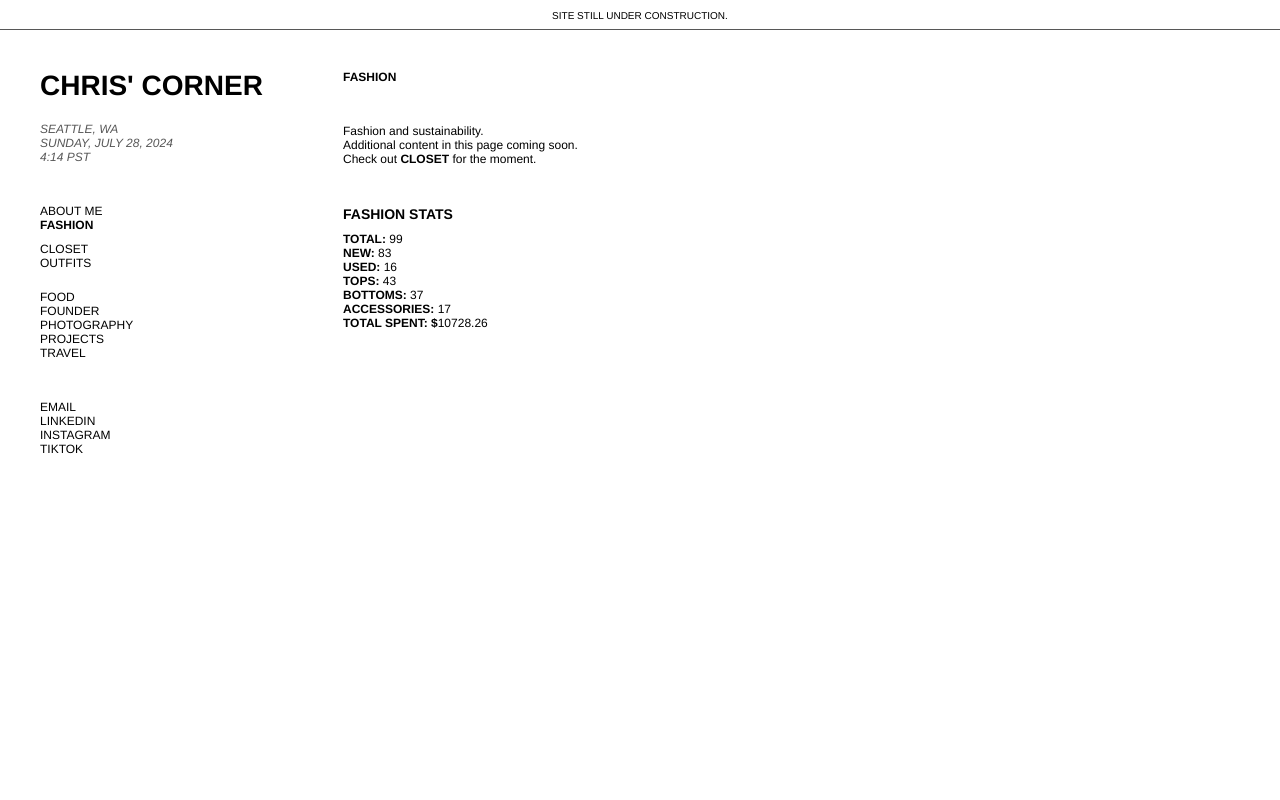
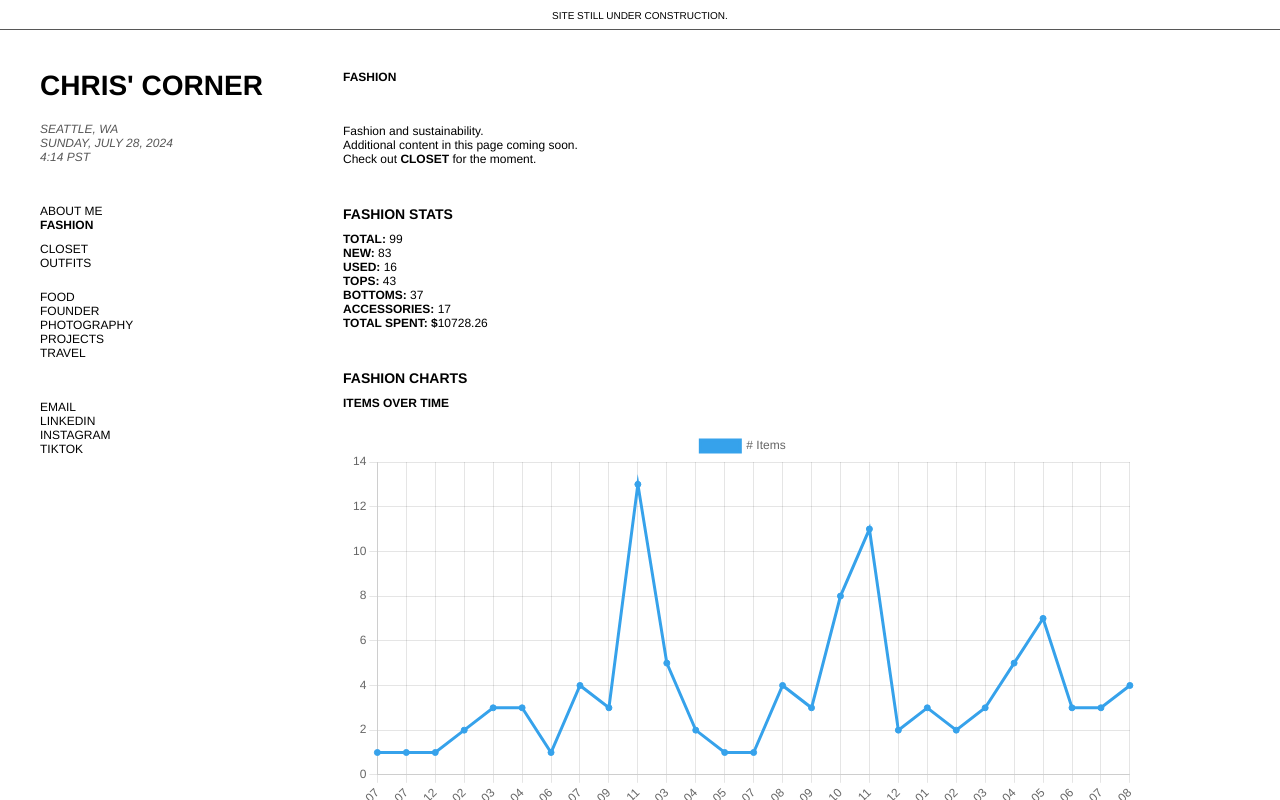
Before and after one commit to guchris/chris-corner, a Next.js app: page /fashion in a window 1280 px wide. Built offline with nearby package versions, Linux system fonts and the light colour scheme.

Commit message:
Added charts to fashion page

```diff
--- a/package.json
+++ b/package.json
@@ -11,8 +11,10 @@
   "dependencies": {
     "@vercel/analytics": "^1.1.1",
     "@vercel/speed-insights": "^1.0.3",
+    "chart.js": "^4.4.3",
     "next": "^14.0.4",
     "react": "^18",
+    "react-chartjs-2": "^5.2.0",
     "react-dom": "^18",
     "react-helmet": "^6.1.0",
     "react-side-effect": "^2.1.2",
--- a/src/app/fashion/page.js
+++ b/src/app/fashion/page.js
@@ -3,6 +3,7 @@ import Head from 'next/head';
 import Link from 'next/link';
 
 import FashionStats from '@/components/FashionStats';
+import FashionCharts from '@/components/FashionCharts';
 import closetData from './closet/closet-data.json';
 
 const FashionPage = () => {
@@ -24,8 +25,15 @@ const FashionPage = () => {
                     Check out <Link href="/fashion/closet" className="link"><b>CLOSET</b></Link> for the moment.<br/>
                 </p>
 
-                <h4 className="section-title">Fashion Stats</h4>
-                <FashionStats closetData={closetData} />
+                <section className="section">
+                    <h4 className="section-title">Fashion Stats</h4>
+                    <FashionStats closetData={closetData} />
+                </section>
+
+                <section className="section">
+                    <h4 className="section-title">Fashion Charts</h4>
+                    <FashionCharts closetData={closetData} />
+                </section>
             </div>
         </>
     );
--- a/src/app/globals.css
+++ b/src/app/globals.css
@@ -679,6 +679,19 @@ header {
   margin: 0;
 }
 
+.chart-container {
+  display: flex;
+  justify-content: flex-start; /* Aligns the chart to the left */
+  width: 100%;  /* Allow the chart to take up the full width of the container */
+  max-width: 100%;
+  margin: 20px auto;
+}
+
+.chart-container canvas {
+  width: 100% !important;  /* Ensure the canvas takes up the full width */
+  height: auto !important;  /* Maintain aspect ratio while allowing height to adjust */
+}
+
 @media (max-width: 800px) {
 
   .item {
--- /dev/null
+++ b/src/components/FashionCharts.js
@@ -0,0 +1,132 @@
+"use client"
+import React from 'react';
+import { Line, Pie } from 'react-chartjs-2';
+import 'chart.js/auto';
+
+const FashionCharts = ({ closetData }) => {
+
+    const getTimelineData = () => {
+        const timeline = {};
+        closetData.forEach(item => {
+            // Parse the date from the JSON data
+            const date = new Date(item.date);
+            if (!isNaN(date.getTime())) {  // Check if the date is valid
+                // Format the date as "YYYY-MM" to aggregate by month
+                const formattedDate = `${date.getFullYear()}-${String(date.getMonth() + 1).padStart(2, '0')}`;
+                timeline[formattedDate] = (timeline[formattedDate] || 0) + 1;
+            } else {
+                console.warn(`Invalid date for item: ${item.name}`);  // Optionally log the invalid date
+            }
+        });
+        const labels = Object.keys(timeline).sort();  // Sort the months
+        const data = labels.map(date => timeline[date]);
+        return { labels, data };
+    };
+
+    const getSpendingData = () => {
+        const spendingTimeline = {};
+        closetData.forEach(item => {
+            const date = new Date(item.date);
+            const cost = parseFloat(item.cost.replace('$', ''));
+            if (!isNaN(date.getTime()) && !isNaN(cost)) {
+                const formattedDate = `${date.getFullYear()}-${String(date.getMonth() + 1).padStart(2, '0')}`;
+                spendingTimeline[formattedDate] = (spendingTimeline[formattedDate] || 0) + cost;
+            } else {
+                console.warn(`Invalid date or cost for item: ${item.name}`);
+            }
+        });
+        const labels = Object.keys(spendingTimeline).sort();
+        const data = labels.map(date => spendingTimeline[date]);
+        return { labels, data };
+    };
+
+    const getPieChartData = () => {
+        const categoryCounts = { Tops: 0, Bottoms: 0, Accessories: 0 };
+        closetData.forEach(item => {
+            if (item.category.includes('Tops')) {
+                categoryCounts.Tops += 1;
+            } else if (item.category.includes('Bottoms')) {
+                categoryCounts.Bottoms += 1;
+            } else if (item.category.includes('Accessories')) {
+                categoryCounts.Accessories += 1;
+            }
+        });
+        return {
+            labels: Object.keys(categoryCounts),
+            datasets: [
+                {
+                    data: Object.values(categoryCounts),
+                    backgroundColor: ['#FF6384', '#36A2EB', '#FFCE56'],
+                },
+            ],
+        };
+    };
+
+    const timelineData = getTimelineData();
+    const spendingData = getSpendingData();
+    const pieChartData = getPieChartData();
+
+    return (
+        <div>
+            <h4 className="section-subtitle">Items Over Time</h4>
+            <div className="chart-container">
+                <Line
+                    data={{
+                        labels: timelineData.labels,
+                        datasets: [
+                            {
+                                label: '# Items',
+                                data: timelineData.data,
+                                fill: false,
+                                backgroundColor: '#36A2EB',
+                                borderColor: '#36A2EB',
+                            },
+                        ],
+                    }}
+                    options={{
+                        responsive: true,
+                        maintainAspectRatio: false,
+                    }}
+                />
+            </div>
+
+            <h4 className="section-subtitle">Money Spent Over Time</h4>
+            <div className="chart-container">
+                <Line
+                    data={{
+                        labels: spendingData.labels,
+                        datasets: [
+                            {
+                                label: '$ USD',
+                                data: spendingData.data,
+                                fill: false,
+                                backgroundColor: '#FF6384',
+                                borderColor: '#FF6384',
+                            },
+                        ],
+                    }}
+                    options={{
+                        responsive: true,
+                        maintainAspectRatio: false,
+                    }}
+                />
+            </div>
+
+            <h4 className="section-subtitle">Category Breakdown</h4>
+            <div className="chart-container">
+                <Pie
+                    data={pieChartData}
+                    options={{
+                        maintainAspectRatio: false,
+                        responsive: true,
+                        width: 300,
+                        height: 300,
+                    }}
+                />
+            </div>
+        </div>
+    );
+
+};
+
+export default FashionCharts;
```
Also changed, not shown: src/app/about-me/goals/page.js (+12 -5 lines), 1 other file (tests, documents, lock files or other folders).
